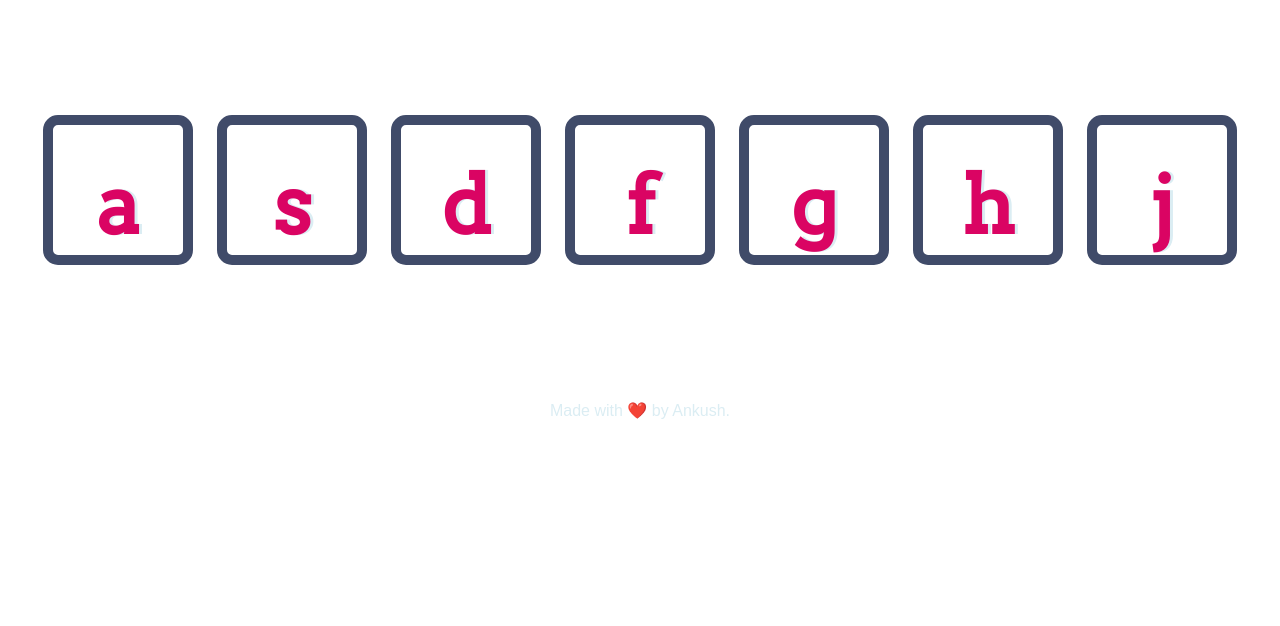
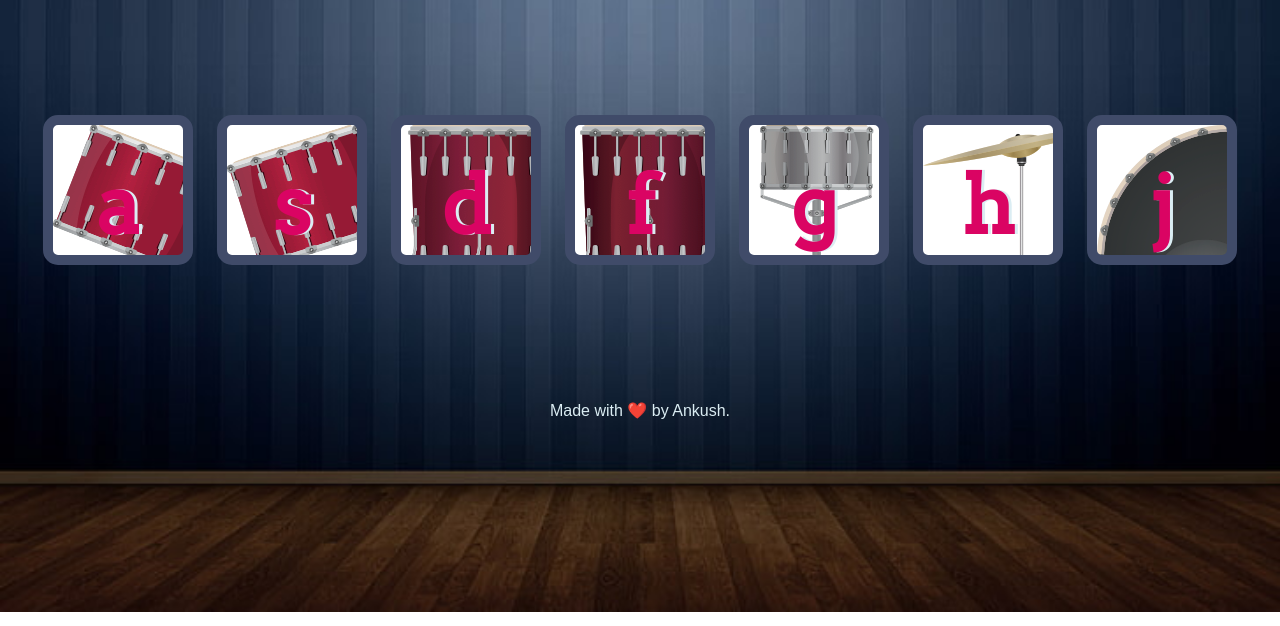
Before and after one commit to ankushkapoor55/Drum-Set, a plain HTML site: page index.html in a window 1280 px wide. Shown: the part 174-800 px from the top of the page. Drawn offline with Linux system fonts and the light colour scheme.

Commit message:
Update styles.css

```diff
--- a/styles.css
+++ b/styles.css
@@ -1,6 +1,6 @@
 body {
   text-align: center;
-  background-image: url("./images/drumback.jpg");
+  background-image: url("drumback.jpg");
   background-repeat: no-repeat;
   background-size: cover;
 }
@@ -20,31 +20,31 @@
 }
 
 .a {
-  background-image: url("images/tom1.png");
+  background-image: url("tom1.png");
 }
 
 .s {
-  background-image: url("images/tom2.png");
+  background-image: url("tom2.png");
 }
 
 .d {
-  background-image: url("images/tom3.png");
+  background-image: url("tom3.png");
 }
 
 .f {
-  background-image: url("images/tom4.png");
+  background-image: url("tom4.png");
 }
 
 .g {
-  background-image: url("images/snare.png");
+  background-image: url("snare.png");
 }
 
 .h {
-  background-image: url("images/crash.png");
+  background-image: url("crash.png");
 }
 
 .j {
-  background-image: url("images/kick.png");
+  background-image: url("kick.png");
 }
 
 .set {
```
